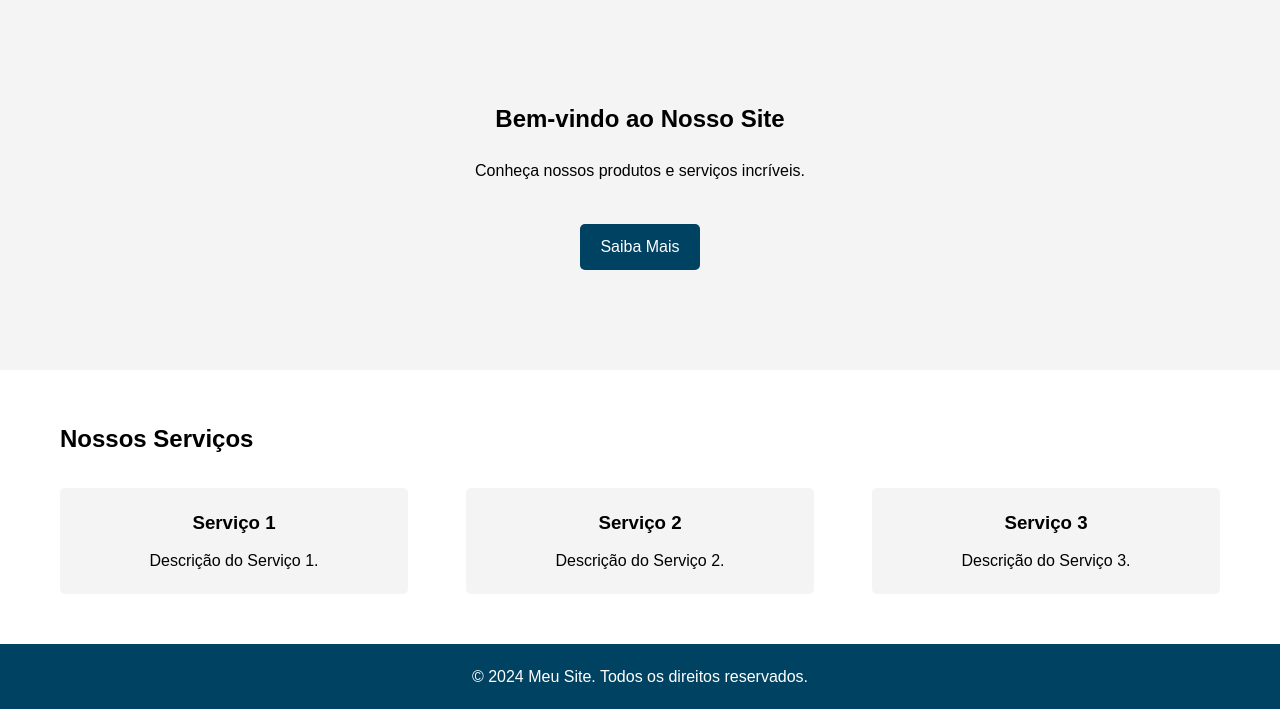
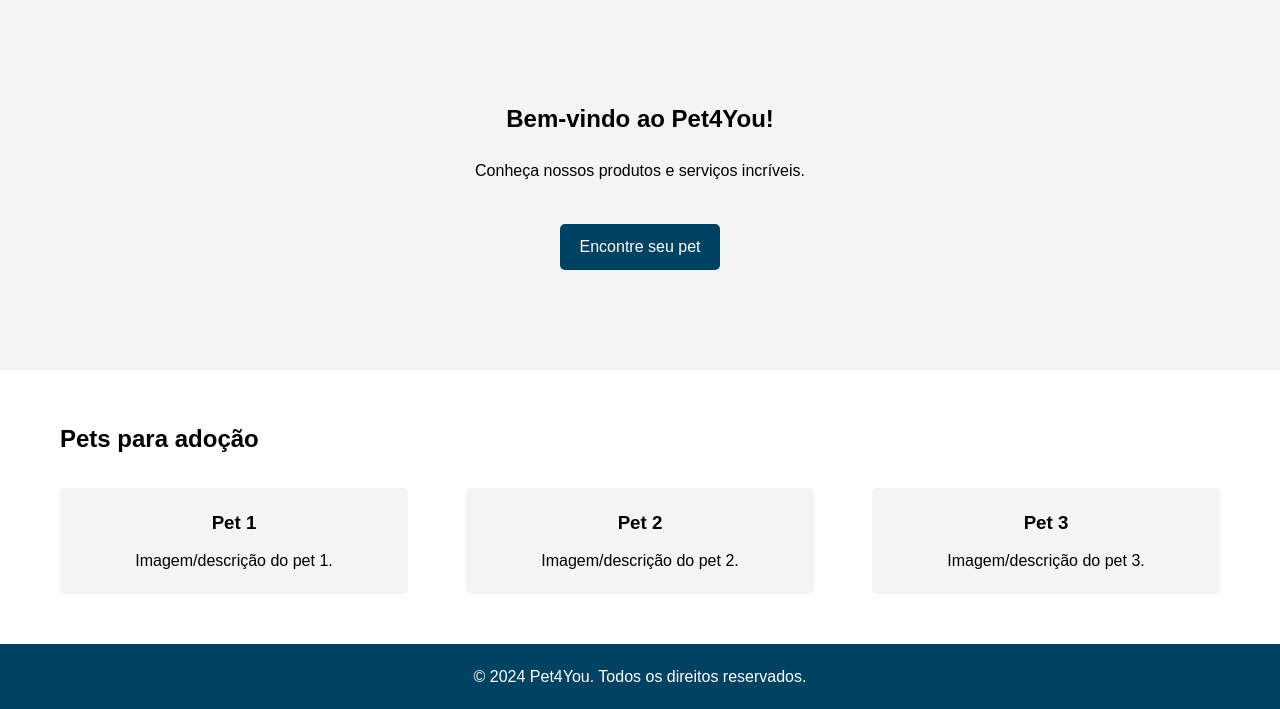
Before and after one commit to antonioz2022/ProjetoFDS, a Django app: page / in a window 1280 px wide. Shown: the part 100-809 px from the top of the page. Run offline with Django 5.2, Linux system fonts and the light colour scheme; parts of the project's set-up code (start-up, migrations or seed data) failed here and were passed over.

Commit message:
Mudança na home

```diff
--- a/pet4you_app/templates/home.html
+++ b/pet4you_app/templates/home.html
@@ -24,33 +24,33 @@
 </header>
 <section class="banner">
   <div class="container">
-    <h2>Bem-vindo ao Nosso Site</h2>
+    <h2>Bem-vindo ao Pet4You!</h2>
     <p>Conheça nossos produtos e serviços incríveis.</p>
-    <a href="#" class="btn">Saiba Mais</a>
+    <a href="#" class="btn">Encontre seu pet</a>
   </div>
 </section>
 <section class="content">
   <div class="container">
-    <h2>Nossos Serviços</h2>
+    <h2>Pets para adoção</h2>
     <div class="services">
       <div class="service">
-        <h3>Serviço 1</h3>
-        <p>Descrição do Serviço 1.</p>
+        <h3>Pet 1</h3>
+        <p>Imagem/descrição do pet 1.</p>
       </div>
       <div class="service">
-        <h3>Serviço 2</h3>
-        <p>Descrição do Serviço 2.</p>
+        <h3>Pet 2</h3>
+        <p>Imagem/descrição do pet 2.</p>
       </div>
       <div class="service">
-        <h3>Serviço 3</h3>
-        <p>Descrição do Serviço 3.</p>
+        <h3>Pet 3</h3>
+        <p>Imagem/descrição do pet 3.</p>
       </div>
     </div>
   </div>
 </section>
 <footer class="home-footer">
   <div class="container">
-    <p>&copy; 2024 Meu Site. Todos os direitos reservados.</p>
+    <p>&copy; 2024 Pet4You. Todos os direitos reservados.</p>
   </div>
 </footer>
 
```
Also changed, not shown: pet4you_app/static/css/img4.jpg (added), pet4you_app/static/css/img5.jpg (added).
